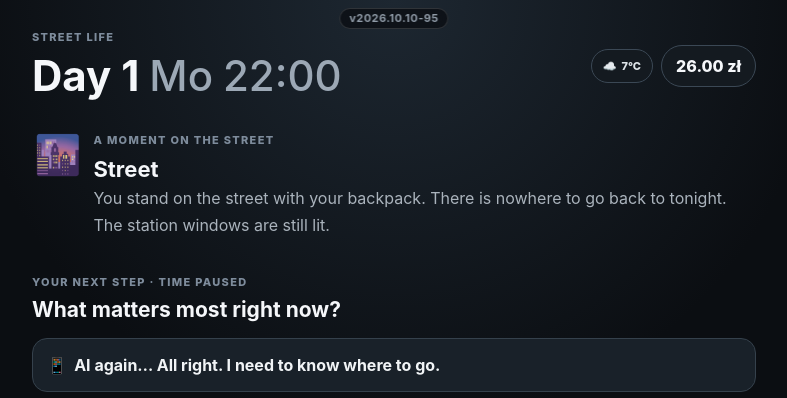
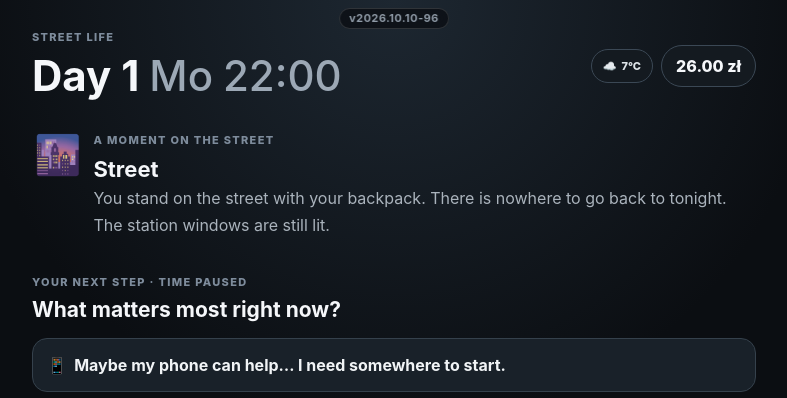
Before and after one commit to AlexanderKruk/street-life-game, a React (Vite) app: page / in a window 1280 px wide. Shown: the top 398 px of the page, without its empty margins (246-1033 px from the left). Built offline with nearby package versions, Linux system fonts and the light colour scheme.

Commit message:
Use a neutral office-worker backstory (v96)

```diff
--- a/check-regressions.cjs
+++ b/check-regressions.cjs
@@ -51,8 +51,8 @@ for(const [state,extra,expected] of [
 ]){setup(state,extra);assert.deepEqual(storyIds(),expected);assert.equal(storyIds().filter(id=>id.startsWith('question-')).length,1);}
 
 // One-level choices react immediately, while reading and deciding remain paused.
-setup({minutes:1320});assert(screen.getByRole('button',{name:'Where can I get help in the morning?'}).textContent.includes('AI again'));click('Where can I get help in the morning?');assert(screen.getByRole('dialog').textContent.includes('new AI system'));ok();assert(screen.getByRole('button',{name:'How can I get a shelter bed?'}));
-setup({minutes:1320});click('Just one more street. I’m not ready to lie down.');assert.equal(screen.getAllByRole('dialog').length,1);assert(screen.getByRole('dialog').textContent.includes('a good job in IT'));assert(read('street-life-journal-history-v1')[0].text.includes('a good job in IT'));assert(read('street-life-memories-v1').includes('office-routine'));ok();cleanup();render(React.createElement(App));click('Just one more street. I’m not ready to lie down.');assert(!screen.getByRole('dialog').textContent.includes('a good job in IT'));ok();click('Where can I get help in the morning?');assert(screen.getByRole('dialog').textContent.includes('redundancy email'));ok();click('How can I get a shelter bed?');assert(screen.getByRole('dialog').textContent.includes('a place to live'));ok();Math.random=()=>0;click(/Is there a bench nearby\?/);ok();click(/I’ll sit for a bit/);assert(screen.getByRole('dialog').textContent.includes('ordinary expenses'));ok();click('Reset save');assert.deepEqual(read('street-life-memories-v1'),[]);assert(!document.querySelector('.story-scene').textContent.includes('office'));
+setup({minutes:1320});assert(screen.getByRole('button',{name:'Where can I get help in the morning?'}).textContent.includes('Maybe my phone can help'));click('Where can I get help in the morning?');assert(screen.getByRole('dialog').textContent.includes('last job application'));ok();assert(screen.getByRole('button',{name:'How can I get a shelter bed?'}));
+setup({minutes:1320});click('Just one more street. I’m not ready to lie down.');assert.equal(screen.getAllByRole('dialog').length,1);assert(screen.getByRole('dialog').textContent.includes('a steady office job'));assert(read('street-life-journal-history-v1')[0].text.includes('a steady office job'));assert(read('street-life-memories-v1').includes('office-routine'));ok();cleanup();render(React.createElement(App));click('Just one more street. I’m not ready to lie down.');assert(!screen.getByRole('dialog').textContent.includes('a steady office job'));ok();click('Where can I get help in the morning?');assert(screen.getByRole('dialog').textContent.includes('redundancy email'));ok();click('How can I get a shelter bed?');assert(screen.getByRole('dialog').textContent.includes('a place to live'));ok();Math.random=()=>0;click(/Is there a bench nearby\?/);ok();click(/I’ll sit for a bit/);assert(screen.getByRole('dialog').textContent.includes('ordinary expenses'));ok();click('Reset save');assert.deepEqual(read('street-life-memories-v1'),[]);assert(!document.querySelector('.story-scene').textContent.includes('office'));
 setup({minutes:1320,mood:28},{'street-life-discovered-v1':['street','station','shop']});
 const openingText=document.querySelector('.story-scene div > p:last-child').textContent;assert.equal(openingText.split('.').filter(part=>part.trim()).length,3);assert(openingText.split(/\s+/).length<=30);assert(!openingText.includes('where you can sleep safely'));
 const phoneThought=screen.getByRole('button',{name:'Where can I get help in the morning?',exact:true});
--- a/src/App.tsx
+++ b/src/App.tsx
@@ -507,9 +507,9 @@ export default function App() {
     const summary = summarizeResult(pendingResult.before, resultSnapshot(), pendingResult.includeTime)
     if (!pendingResult.always && summary.costs.length === 0 && summary.changes.length === 0 && !infoModal) return
     const memories = [
-      { id: 'office-routine', titles: ['Walk through the city', 'Walk with music'], text: 'In your late thirties, you had a good job in IT and a desk in a warm office. Then the company handed your work to an AI system.' },
+      { id: 'office-routine', titles: ['Walk through the city', 'Walk with music'], text: 'In your late thirties, you had a steady office job and a desk by the window. Then came the redundancy notice.' },
       { id: 'redundancy-savings', titles: ['Rest on the bench', 'Sit and recover', 'Shelter from the rain'], text: 'After the redundancy, you expected to find another job in a few weeks. As the search dragged on, rent and ordinary expenses used up what you had put aside.' },
-      { id: 'unanswered-applications', titles: ['Where can I get help in the morning?'], text: 'Your last application for an IT job still has no reply. The redundancy email about the new AI system is still in your inbox.' },
+      { id: 'unanswered-applications', titles: ['Where can I get help in the morning?'], text: 'Your last job application still has no reply. The redundancy email is still in your inbox.' },
       { id: 'lost-home', titles: ['How can I get a shelter bed?'], text: 'Until recently, you were looking for a place to live. Tonight, you need somewhere just until morning.' },
     ]
     const memory = memories.find(fragment => fragment.titles.includes(pendingResult.title) && !seenMemories.includes(fragment.id))
@@ -1814,7 +1814,7 @@ export default function App() {
       </section>
     </div>}
 
-    <div className="build-badge">v2026.10.10-95</div>
+    <div className="build-badge">v2026.10.10-96</div>
 
     <header>
       <div><p className="eyebrow">STREET LIFE</p><h1>Day {game.day} <span className="weekday">{weekday(game.day)}</span> <span>{formatTime(game.minutes)}</span></h1></div>
@@ -1907,7 +1907,7 @@ export default function App() {
             <button className="action" onClick={hospitalVisit} disabled={!open || !inventory.documents}><div><strong>🩺 Regular medical appointment</strong><small>{!inventory.documents ? 'Documents required.' : open ? 'See a doctor and receive proper treatment.' : 'Regular care is closed.'}</small></div><span>~90 min</span></button>
           </>}
           {current.id === 'street' && <>
-            <button className="action" data-choice="question-morning" aria-label="Where can I get help in the morning?" onClick={() => answerPracticalQuestion('morning')} disabled={!answeredQuestions.includes('morning') && (!mobileServiceActive || inventory.phoneCondition <= 0 || inventory.phoneBattery < 1)}><div><strong><span className="choice-emoji" aria-hidden="true">📱</span>{answeredQuestions.includes('morning') ? 'What did it say about getting help in the morning?' : 'AI again… All right. I need to know where to go.'}</strong><small>{answeredQuestions.includes('morning') ? 'Read saved answer · free' : 'Ask about help in the morning'}</small></div><span>{answeredQuestions.includes('morning') ? 'Notes' : '~5 min · −1% battery'}</span></button>
+            <button className="action" data-choice="question-morning" aria-label="Where can I get help in the morning?" onClick={() => answerPracticalQuestion('morning')} disabled={!answeredQuestions.includes('morning') && (!mobileServiceActive || inventory.phoneCondition <= 0 || inventory.phoneBattery < 1)}><div><strong><span className="choice-emoji" aria-hidden="true">📱</span>{answeredQuestions.includes('morning') ? 'What did it say about getting help in the morning?' : 'Maybe my phone can help… I need somewhere to start.'}</strong><small>{answeredQuestions.includes('morning') ? 'Read saved answer · free' : 'Ask about help in the morning'}</small></div><span>{answeredQuestions.includes('morning') ? 'Notes' : '~5 min · −1% battery'}</span></button>
             {visibleQuestions.filter(question => question.id !== 'morning').map(question => {
               const saved = answeredQuestions.includes(question.id)
               const memory = question.id === 'charging'
```
Also changed, not shown: 1 other file (tests, documents, lock files or other folders).
